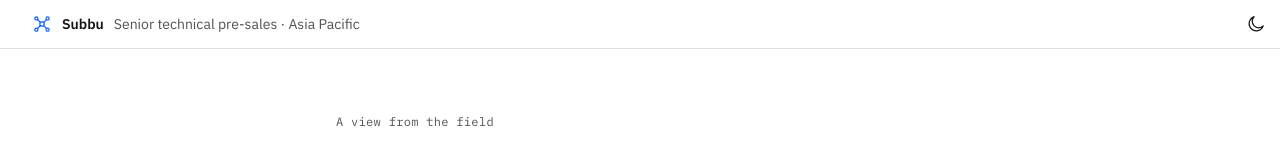
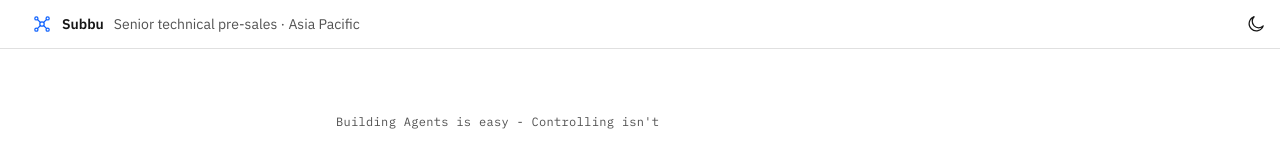
Before and after one commit to subramaniamj/agentic-control-plane, a plain HTML site: page index.html in a window 1280 px wide. Shown: the top 166 px of the page. Drawn offline with Linux system fonts and the light colour scheme.

Commit message:
Update eyebrow text in header section

```diff
--- a/index.html
+++ b/index.html
@@ -69,7 +69,7 @@
 <main>
 
   <header class="hero wrap">
-    <p class="eyebrow">A view from the field</p>
+    <p class="eyebrow">Building Agents is easy - Controlling isn't</p>
     <h1>Stop counting agents</h1>
     <p class="dek">Agents are easy to build now. Running lots of them, together and safely, is the real work. That's the job of an agentic control plane.</p>
     <div class="byline">
```
